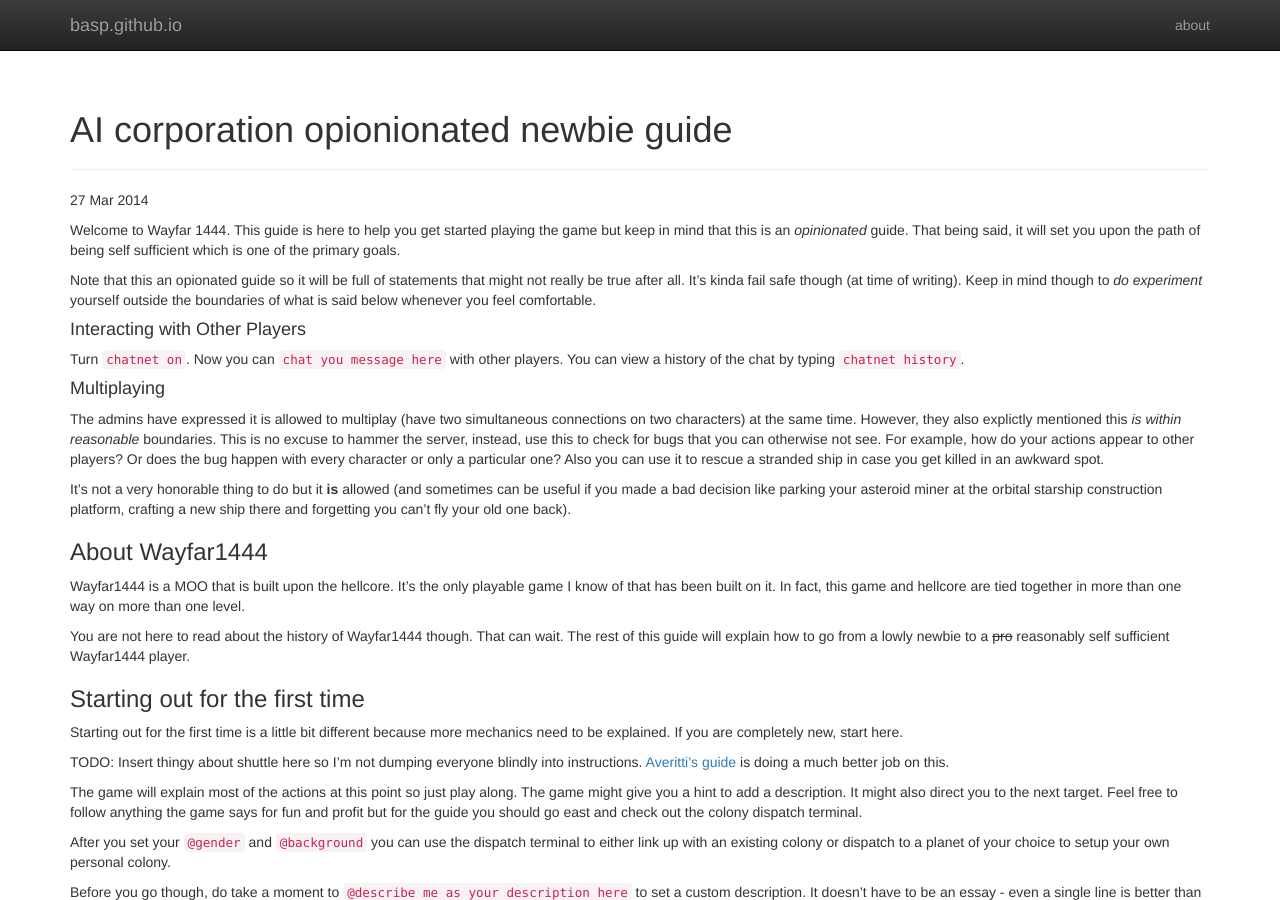
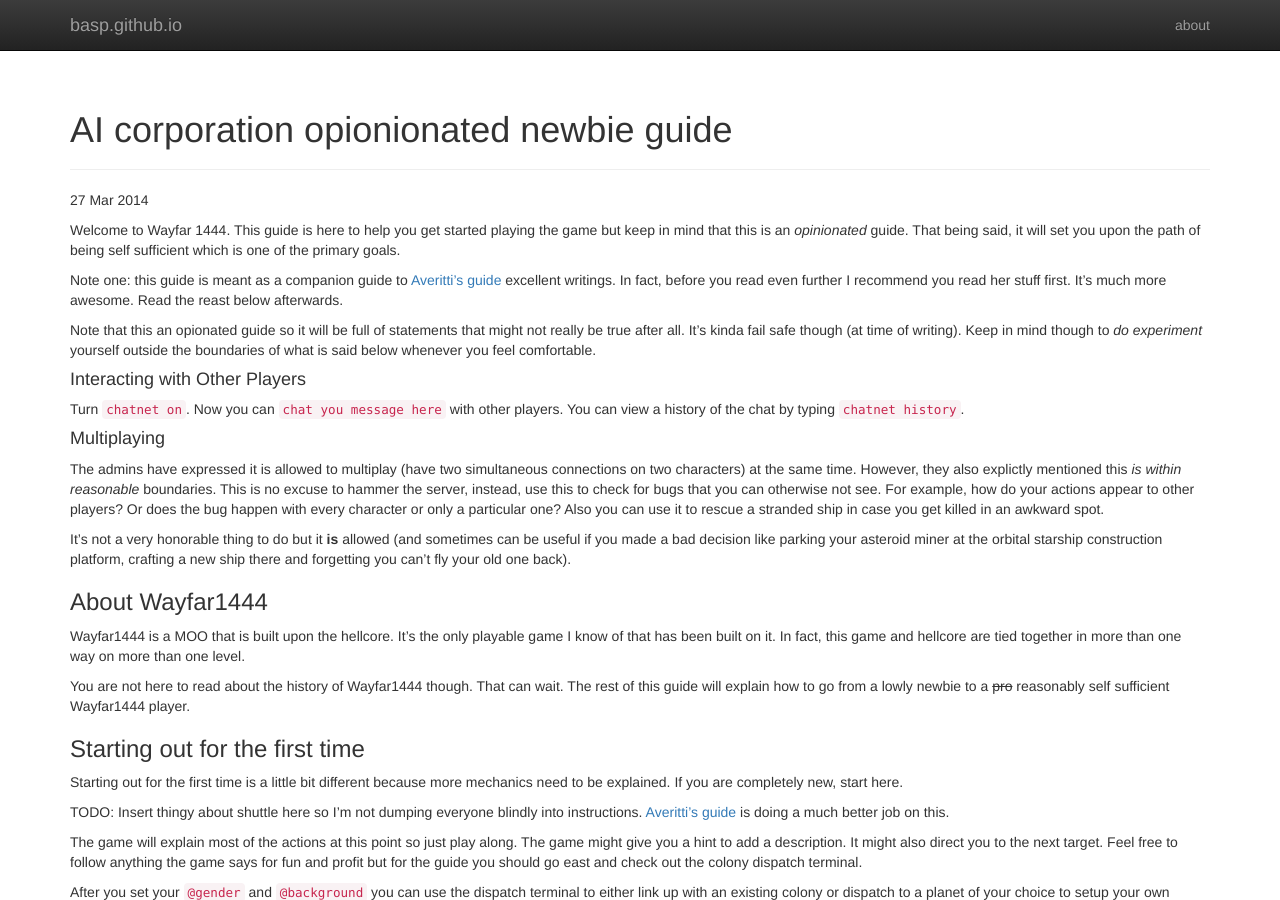
Before and after one commit to basp/basp.github.io, a Jekyll site: the page built from _posts/2014-03-27-AI-opinionated-newbie-guide.md, in a window 1280 px wide and 900 px high. Built offline with Jekyll 4.4.1, drawn with Linux system fonts in a browser that asks for light colours; nearby versions of some CDN libraries; Markdown is read by kramdown in place of the engine named in the settings.

Commit message:
Put Averittis's guide first

```diff
--- a/_posts/2014-03-27-AI-opinionated-newbie-guide.md
+++ b/_posts/2014-03-27-AI-opinionated-newbie-guide.md
@@ -4,6 +4,8 @@ tags: games, wayfar1444, moo
 layout: post
 ---
 Welcome to Wayfar 1444. This guide is here to help you get started playing the game but keep in mind that this is an _opinionated_ guide. That being said, it will set you upon the path of being self sufficient which is one of the primary goals.
+
+Note one: this guide is meant as a companion guide to [Averitti's guide](https://sites.google.com/site/accordingtomariah/change-the-banner) excellent writings. In fact, before you read even further I recommend you read her stuff first. It's much more awesome. Read the reast below afterwards.
 
 Note that this an opionated guide so it will be full of statements that might not really be true after all. It's kinda fail safe though (at time of writing). Keep in mind though to _do experiment_ yourself outside the boundaries of what is said below whenever you feel comfortable.
 
```
